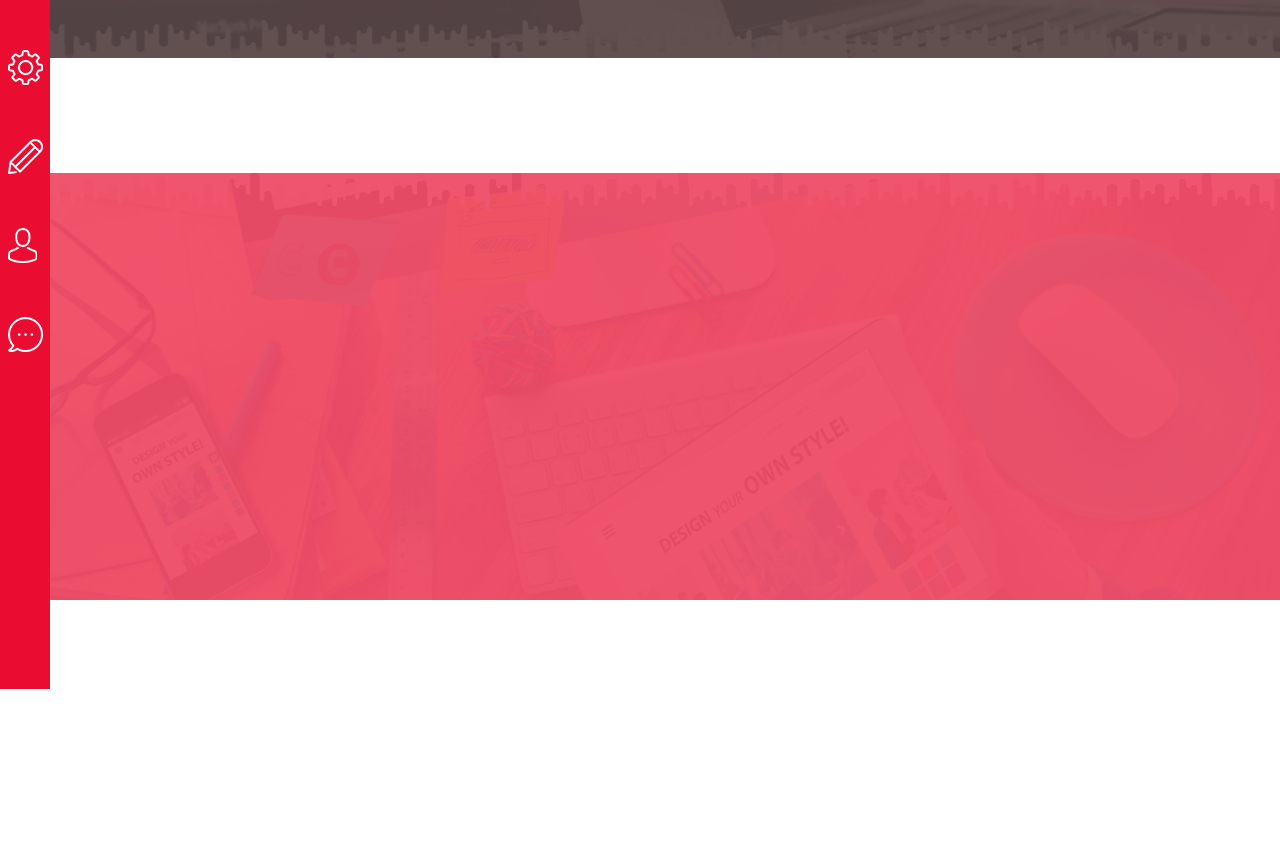
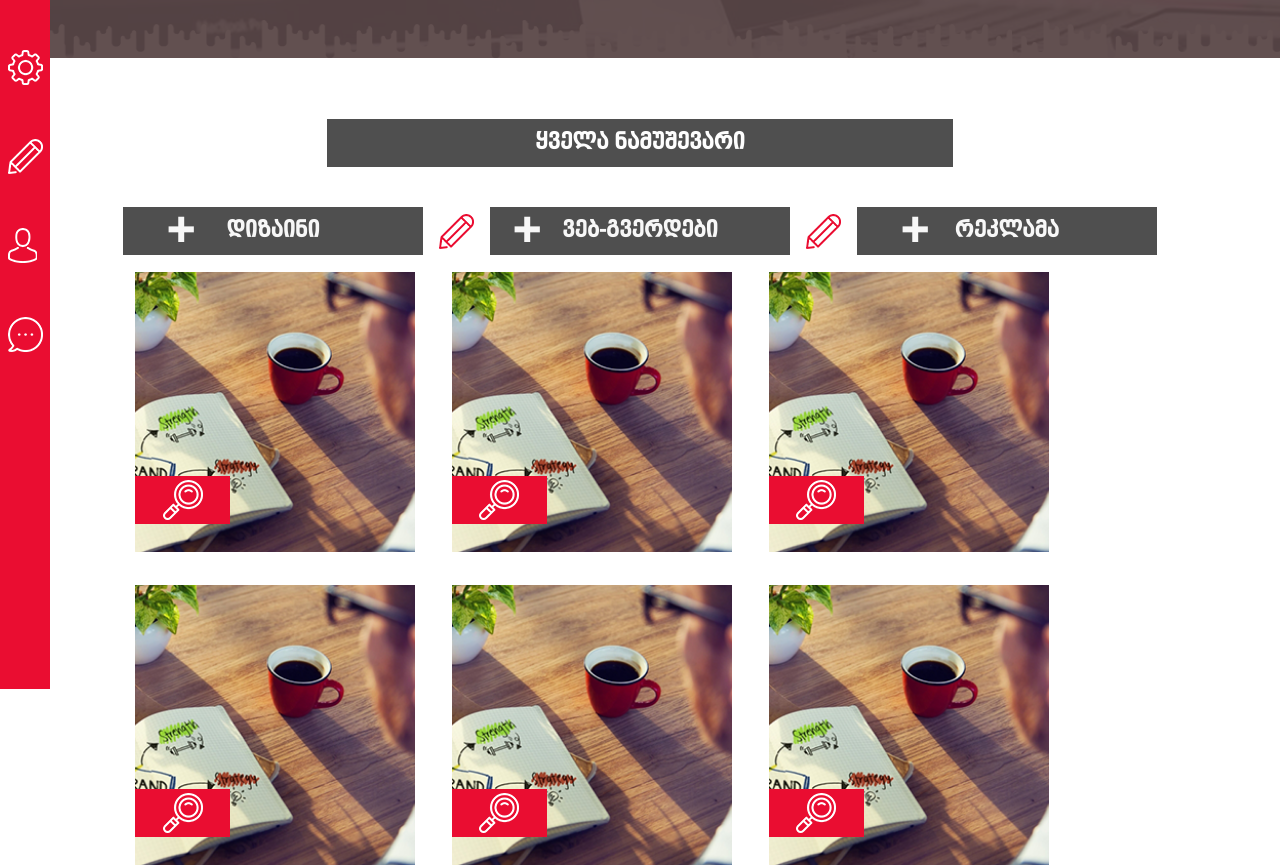
Before and after one commit to jemiks/agencydotfinal, a plain HTML site: page portfolio.html in a window 1280 px wide. Shown: the part 111-978 px from the top of the page. Before the commit the page ends 800 px from the top, so only its background shows below. Drawn offline with nearby package versions, Linux system fonts and the light colour scheme; a web font is replaced by a local one.

Commit message:
html04-css04
განახლება და ახალი გვერდი

```diff
--- a/css/style.css
+++ b/css/style.css
@@ -567,18 +567,20 @@ item3.active p {
 }
 
 .main-portfolio {
-    width: 1360px;
+    width: 1050px;
     height: auto;
+    margin-left: 114px;
+    margin: 0 auto;
 }
 
 .detail-portfolio {
     display: inline-flex;
     justify-content: center;
     flex-direction: column;
-    width: 280px;
-    height: 280px;
+    width: 273px;
+    height: 273px;
     margin: 20px;
-    margin-left: 114px;
+
     position: relative;
 
 }
@@ -1182,22 +1184,66 @@ item3.active p {
     margin-top: 115px;
 }
 
-.portfolio-works-title {
+.portfolio-content {
+    width: 1050px;
+    margin: 0 auto;
+    box-sizing: border-box;
+}
+
+.portfolio-content-title {
     font-size: 20px;
     font-weight: bold;
     color: #fefefe;
-    font-family: "BPG WEB 002 Caps";
+    font-family: "BPG WEB 002 Caps", sans-serif;
     width: 626px;
     height: 48px;
     background-color: #4f4f4f;
     display: flex;
     justify-content: center;
     align-items: center;
+    margin: 0 auto;
+    margin-top: 61px;
+
 }
 
-.portfolio-main-container {
-    width: 1050px;
-    margin: 0 auto;
+.portfolio-content-btns{
+    display: flex;
+    justify-content: space-around;
+    align-items: center;
+    margin-top: 40px;
+}
+
+.portfolio-inner-btn{
+    width: 300px;
+    height: 48px;
+    font-size: 20px;
+    font-family: "BPG WEB 002 Caps";
+    position: relative;
+    text-align: center;
     display: flex;
     justify-content: center;
+    align-items: center;
+    font-weight: bold;
+    background-color: #4f4f4f;
+    color: #f7f7f7;
+    border: 0px;
+
 }
+
+
+.portfolio-inner-btn span{
+    position: absolute;
+    left: 42px;
+    font-size: 40px;
+    border-radius: 2px;
+}
+
+
+.portfolio-btn-large span{
+    left: 21px;
+}
+
+.portfolio-content-main {
+display: flex;
+    justify-content: center;
+}
--- a/portfolio.html
+++ b/portfolio.html
@@ -12,6 +12,10 @@
     <script src="js/jquery.min.js"></script>
     <script src="js/bootstrap.min.js"></script>
     <script src="js/main.js"></script>
+    <style type="text/css">
+        .btn-icon {
+        }
+    </style>
 </head>
 <body>
 <div class="container-fluid">
@@ -44,7 +48,74 @@
         </div>
         <div class="contact-header-inner"></div>
     </header>
+    <section class="portfolio-content">
+        <div class="portfolio-content-title">ყველა ნამუშევარი</div>
+        <div class="portfolio-content-btns">
+            <div class="portfolio-content-btn">
+                <button class="portfolio-inner-btn"><span>+</span>დიზაინი</button>
+            </div>
+            <div class="portfolio-content-img"><img src="imgs/edit_icon1.png" alt=""></div>
+            <div class="portfolio-content-btn ">
+                <button class="portfolio-inner-btn portfolio-btn-large"><span>+</span>ვებ-გვერდები</button>
+            </div>
+            <div class="portfolio-content-img"><img src="imgs/edit_icon1.png" alt=""></div>
+            <div class="portfolio-content-btn">
+                <button class="portfolio-inner-btn"><span>+</span>რეკლამა</button>
+            </div>
+        </div>
+        <div class="portfolio-content-main">
+        <div class="main-portfolio">
+            <div class="detail-portfolio">
+                <img src="imgs/image1.png" alt="">
+                <div class="loop">
+                    <a href="#">ნახვა</a>
+                    <img src="imgs/loup-icon.png" alt="">
+                </div>
+                <div class="portfolio-txt">
+                    ნამუშევრის სახელი
+                    და ვისთვის გაკეთდა
+                    ეს ნამუშევარი ეგაა
+                    რაა სულ
+                </div>
+            </div>
+            <div class="detail-portfolio">
+                <img src="imgs/image1.png" alt="">
+                <div class="loop">
+                    <img src="imgs/loup-icon.png" alt="">
+                </div>
 
+            </div>
+            <div class="detail-portfolio">
+                <img src="imgs/image1.png" alt="">
+                <div class="loop">
+                    <img src="imgs/loup-icon.png" alt="">
+                </div>
+
+            </div>
+            <div class="detail-portfolio">
+                <img src="imgs/image1.png" alt="">
+                <div class="loop">
+                    <img src="imgs/loup-icon.png" alt="">
+                </div>
+
+            </div>
+            <div class="detail-portfolio">
+                <img src="imgs/image1.png" alt="">
+                <div class="loop">
+                    <img src="imgs/loup-icon.png" alt="">
+                </div>
+
+            </div>
+            <div class="detail-portfolio">
+                <img src="imgs/image1.png" alt="">
+                <div class="loop">
+                    <img src="imgs/loup-icon.png" alt="">
+                </div>
+
+            </div>
+        </div>
+        </div>
+    </section>
 
     <footer>
         <div class="footer-container footer-resizing">
```
Also changed, not shown: imgs/edit_icon1.png (added), 1 other file.
